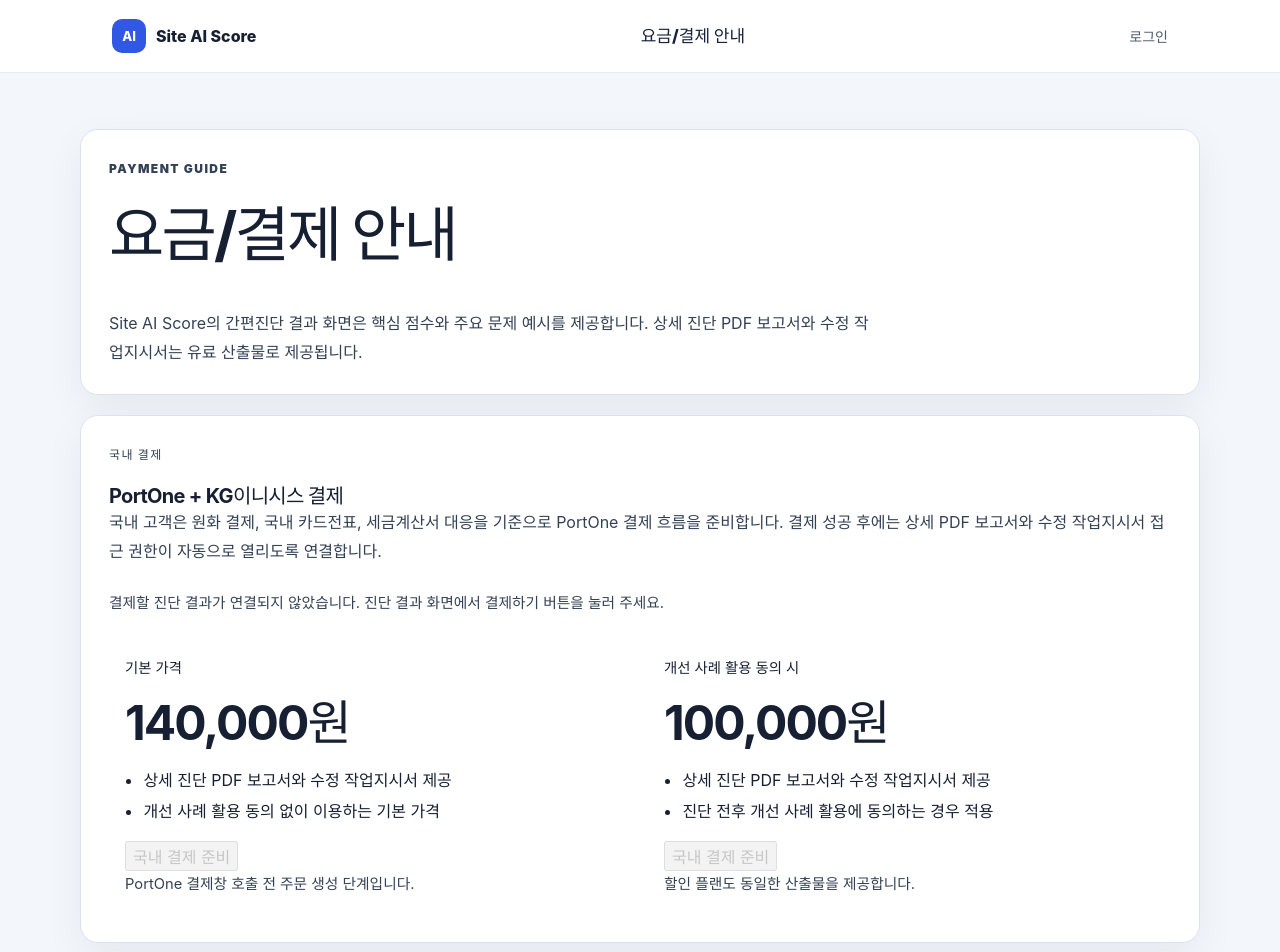
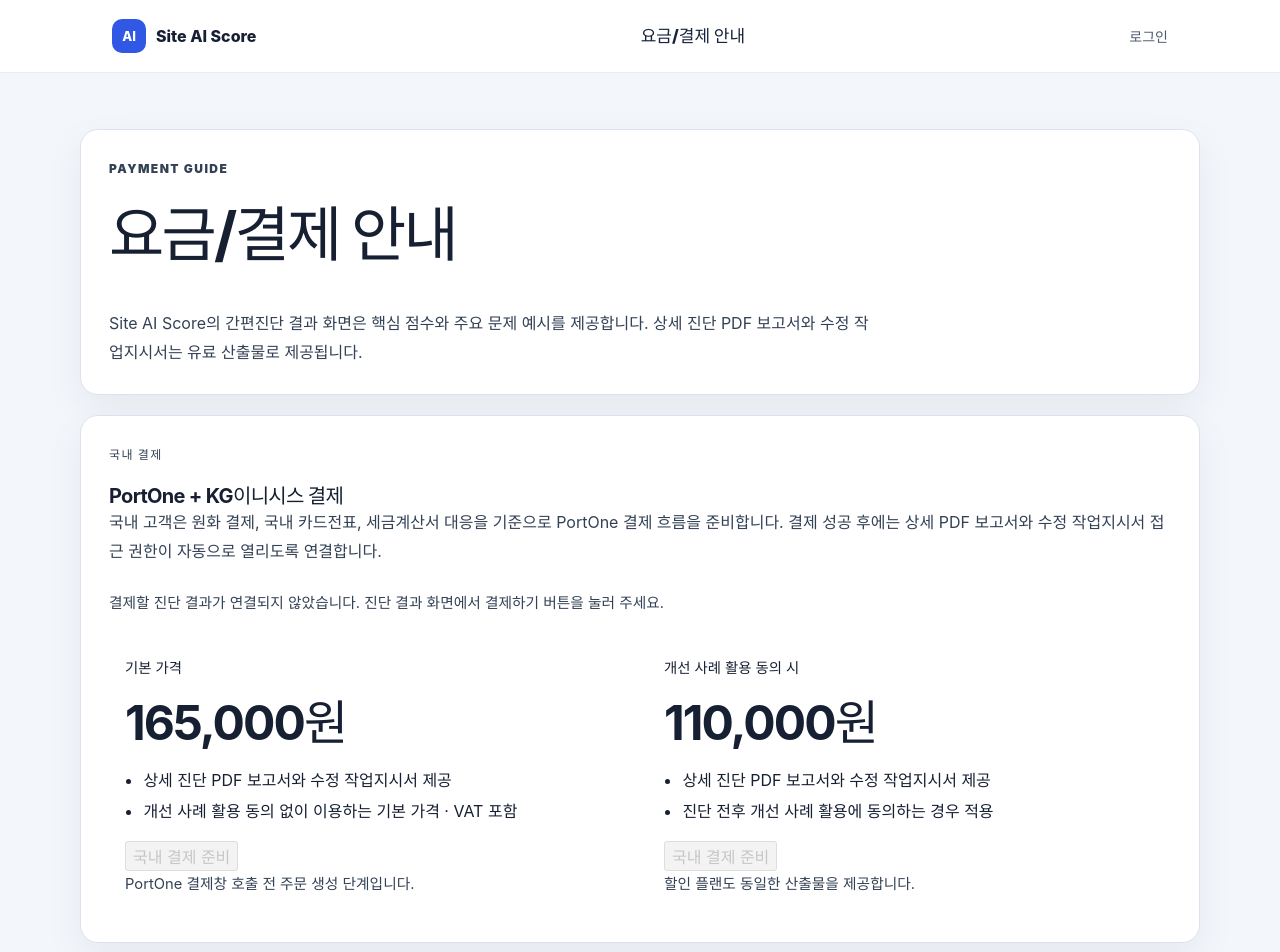
Before and after one commit to sohocenterkr/ai_score_gpt, a React (Vite) app: page /ko/checkout in a window 1280 px wide. Shown: the top 952 px of the page. Built offline with nearby package versions, Linux system fonts and the light colour scheme; no server answers.

Commit message:
Update domestic payment prices with VAT

```diff
--- a/client/src/pages/CheckoutPage.tsx
+++ b/client/src/pages/CheckoutPage.tsx
@@ -41,8 +41,8 @@ type CheckoutMessage = {
 };
 
 const domesticPrices: Record<PaymentPlan, string> = {
-  BASIC: "140,000원",
-  CASE_STUDY_DISCOUNT: "100,000원",
+  BASIC: "165,000원 (VAT 포함)",
+  CASE_STUDY_DISCOUNT: "110,000원 (VAT 포함)",
 };
 
 function planLabel(plan: PaymentPlan): string {
@@ -243,10 +243,10 @@ export function CheckoutPage() {
           <div className="checkout-price-grid">
             <article>
               <span>기본 가격</span>
-              <strong>140,000원</strong>
+              <strong>165,000원</strong>
               <ul className="checkout-price-list">
                 <li>상세 진단 PDF 보고서와 수정 작업지시서 제공</li>
-                <li>개선 사례 활용 동의 없이 이용하는 기본 가격</li>
+                <li>개선 사례 활용 동의 없이 이용하는 기본 가격 · VAT 포함</li>
               </ul>
               <button
                 className="primary checkout-price-action"
@@ -264,7 +264,7 @@ export function CheckoutPage() {
             </article>
             <article>
               <span>개선 사례 활용 동의 시</span>
-              <strong>100,000원</strong>
+              <strong>110,000원</strong>
               <ul className="checkout-price-list">
                 <li>상세 진단 PDF 보고서와 수정 작업지시서 제공</li>
                 <li>진단 전후 개선 사례 활용에 동의하는 경우 적용</li>
```
Also changed, not shown: 1 other file (tests, documents, lock files or other folders).
